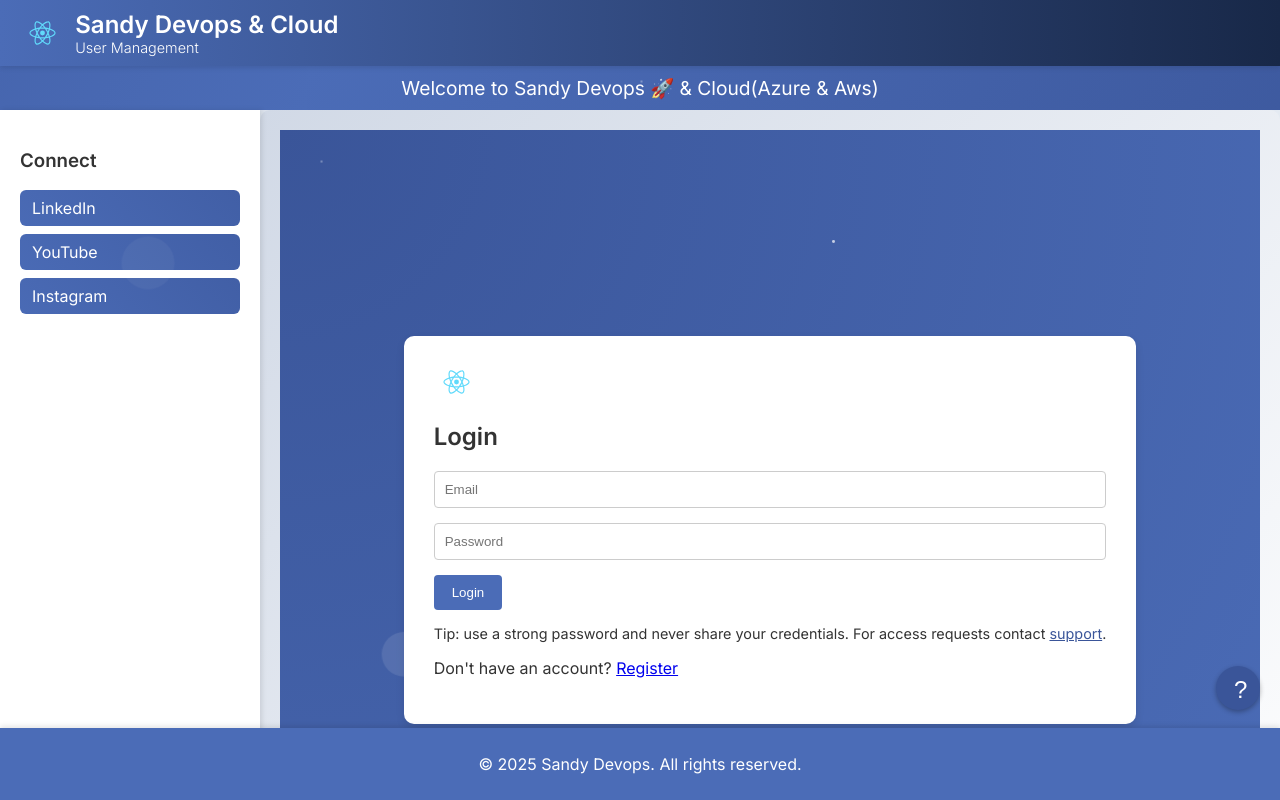
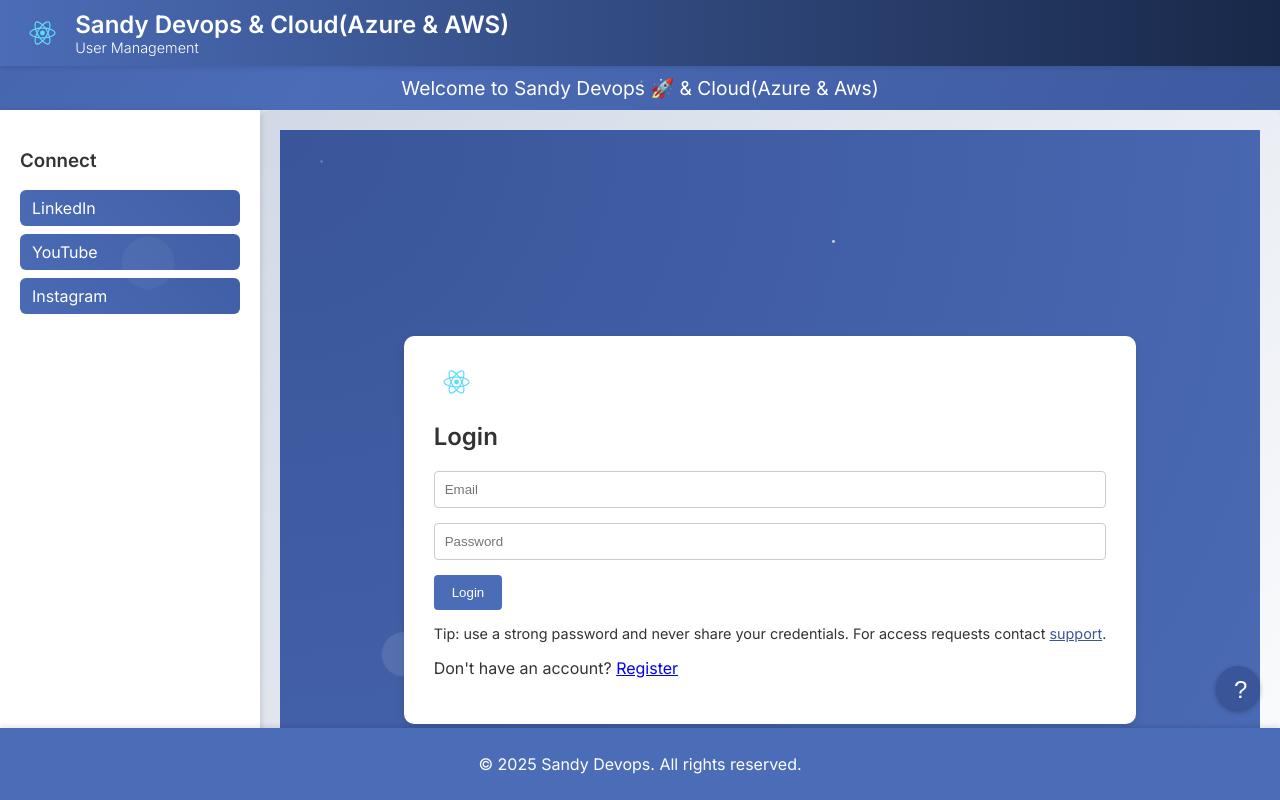
Before and after one commit to JaiSandeep7461/3-Tier-DevSecOps-Mega-Project, a React (Create React App) app in the folder client/: page / in a window 1280 px wide. Shown: the top 800 px of the page. Built offline with nearby package versions, Linux system fonts and the light colour scheme.

Commit message:
Minor changes

```diff
--- a/client/src/components/Layout.js
+++ b/client/src/components/Layout.js
@@ -11,7 +11,7 @@ function Layout({ children }) {
         <div className="brand">
           <img src={logo} alt="Sandy Devops & Cloud" className="logo" />
           <div>
-            <h1 className="brand-title">Sandy Devops & Cloud</h1>
+            <h1 className="brand-title">Sandy Devops & Cloud(Azure & AWS)</h1>
             <p className="nav-subtitle">User Management</p>
           </div>
         </div>
```
